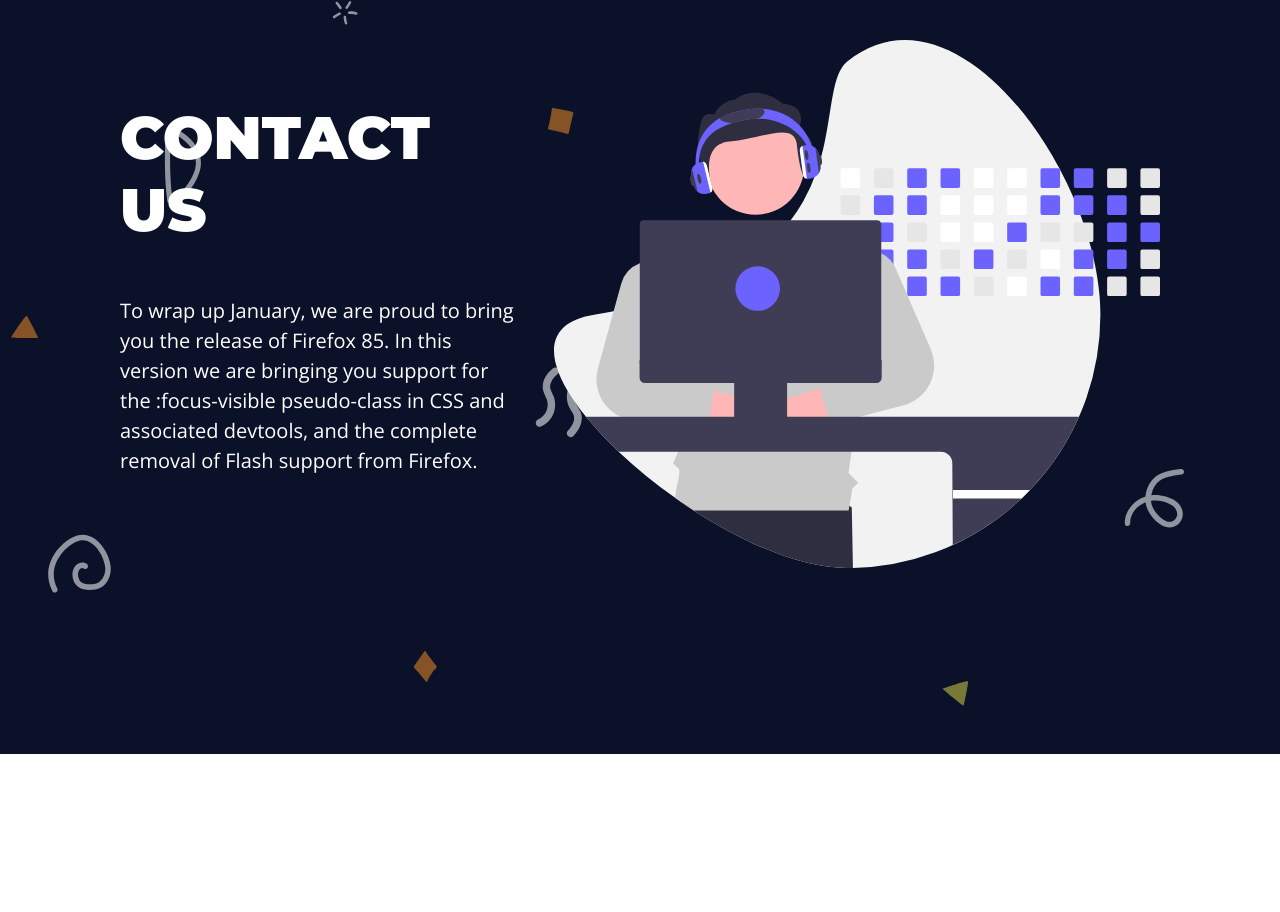
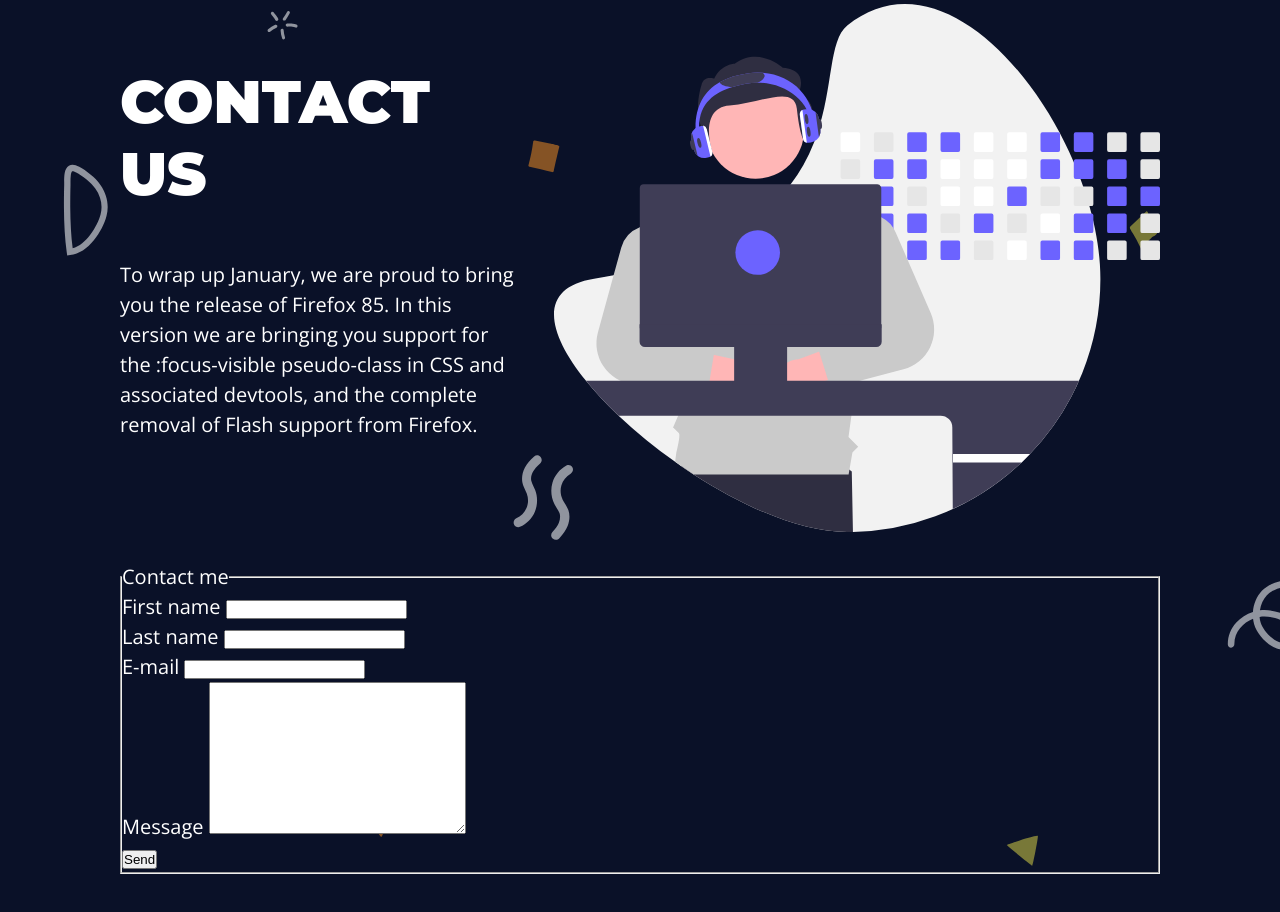
Before and after one commit to SamuelBelloSB/Landing-Page-CursoJs, a plain HTML site: page index.html in a window 1280 px wide. Shown: the part 5192-6104 px from the top of the page. Before the commit the page ends 5946 px from the top, so only its background shows below. Drawn offline with nearby package versions, Linux system fonts and the light colour scheme.

Commit message:
formulário inserido.

```diff
--- a/index.html
+++ b/index.html
@@ -181,6 +181,28 @@
                     <img src="assets/img/undraw_developer_activity_re_39tg.svg" alt="Desenho de uma pessoa com fone de ouvido e usando um computador.">
                 </div>
                 <div class="contact-form">
+                    <fieldset>
+                        <legend>Contact me</legend>
+                        <div class="contact-form-grup">
+                            <label for="first-name">First name</label>
+                            <input type="text" name="first-name" id="first-name">
+                        </div>
+                        <div class="contact-form-grup">
+                            <label for="last-name">Last name</label>
+                            <input type="text" name="last-name" id="last-name">
+                        </div>
+                        <div class="contact-form-grup">
+                            <label for="email">E-mail</label>
+                            <input type="email" name="email" id="email">
+                        </div>
+                        <div class="contact-form-grup">
+                            <label for="message">Message</label>
+                            <textarea name="message" id="message" cols="30" rows="10"></textarea>
+                        </div>
+                        <div class="contact-form-grup">
+                            <button type="button">Send</button>
+                        </div>
+                    </fieldset>
                 </div>
             </div>
         </section>
```
